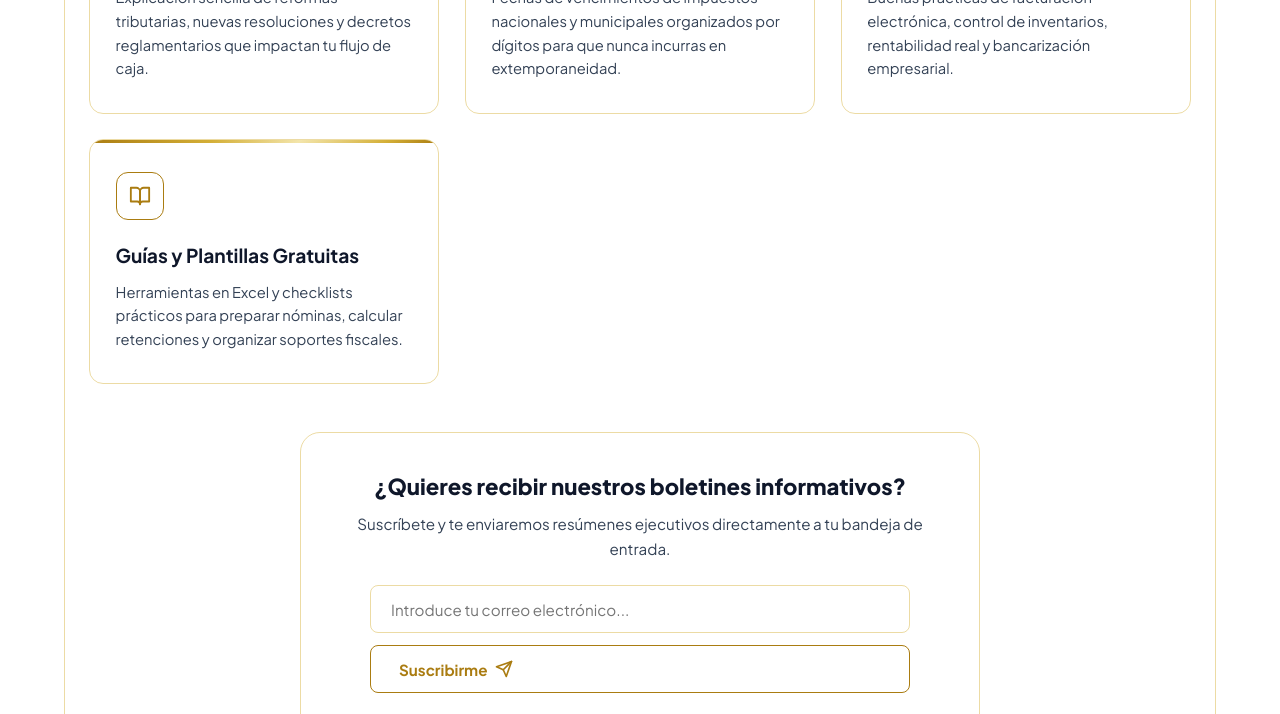
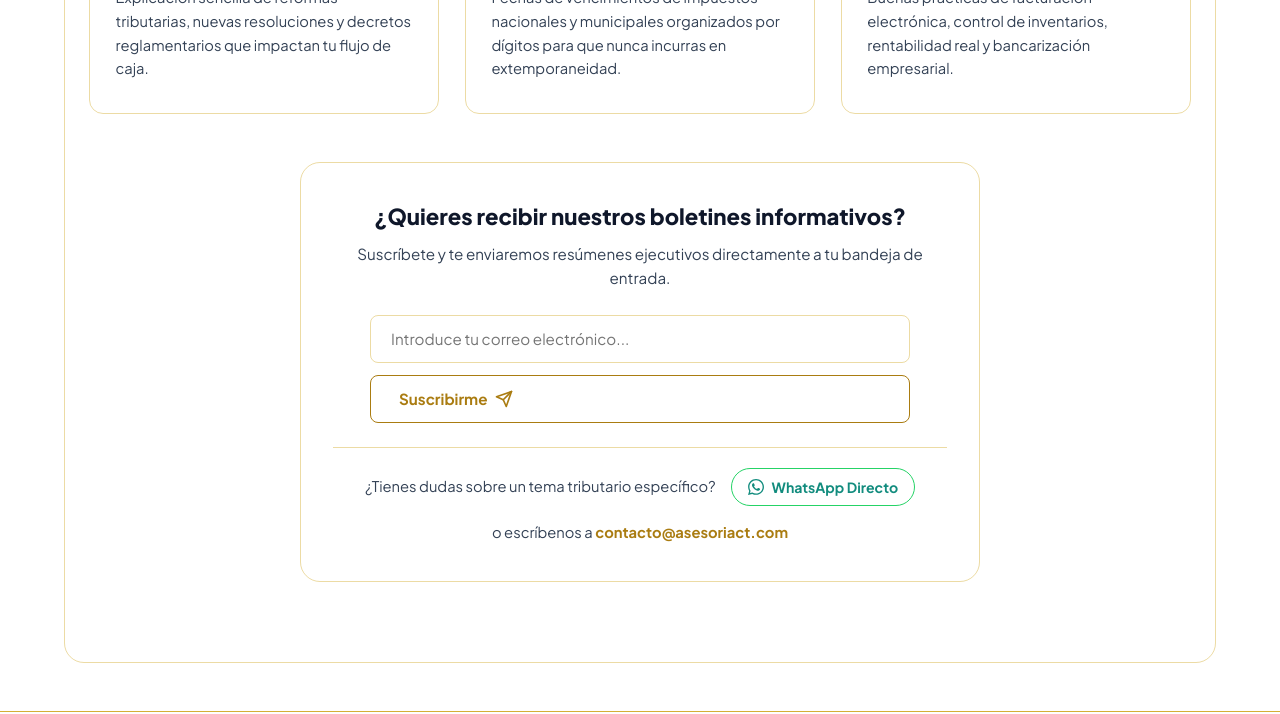
Before and after one commit to carolina461/WEB, a plain HTML site: page blog.html in a window 1280 px wide. Shown: the part 1080-1794 px from the top of the page. Drawn offline with Linux system fonts and the light colour scheme.

Commit message:
Update blog.html

```diff
--- a/blog.html
+++ b/blog.html
@@ -125,17 +125,6 @@
           </div>
           <h3>Finanzas para Pymes</h3>
           <p>Buenas prácticas de facturación electrónica, control de inventarios, rentabilidad real y bancarización empresarial.</p>
-        </div>
-
-        <div class="card-item">
-          <div class="card-icon">
-            <svg width="22" height="22" viewBox="0 0 24 24" fill="none" stroke="currentColor" stroke-width="2" stroke-linecap="round" stroke-linejoin="round">
-              <path d="M2 3h6a4 4 0 0 1 4 4v14a3 3 0 0 0-3-3H2z"></path>
-              <path d="M22 3h-6a4 4 0 0 0-4 4v14a3 3 0 0 1 3-3h7z"></path>
-            </svg>
-          </div>
-          <h3>Guías y Plantillas Gratuitas</h3>
-          <p>Herramientas en Excel y checklists prácticos para preparar nóminas, calcular retenciones y organizar soportes fiscales.</p>
         </div>
       </div>
 
```
